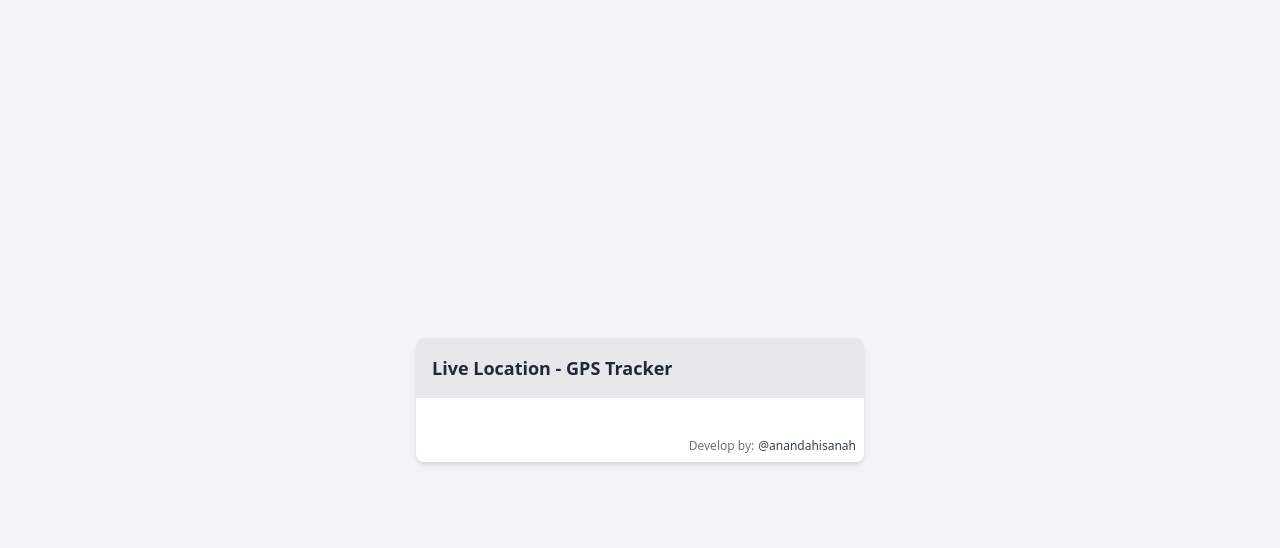
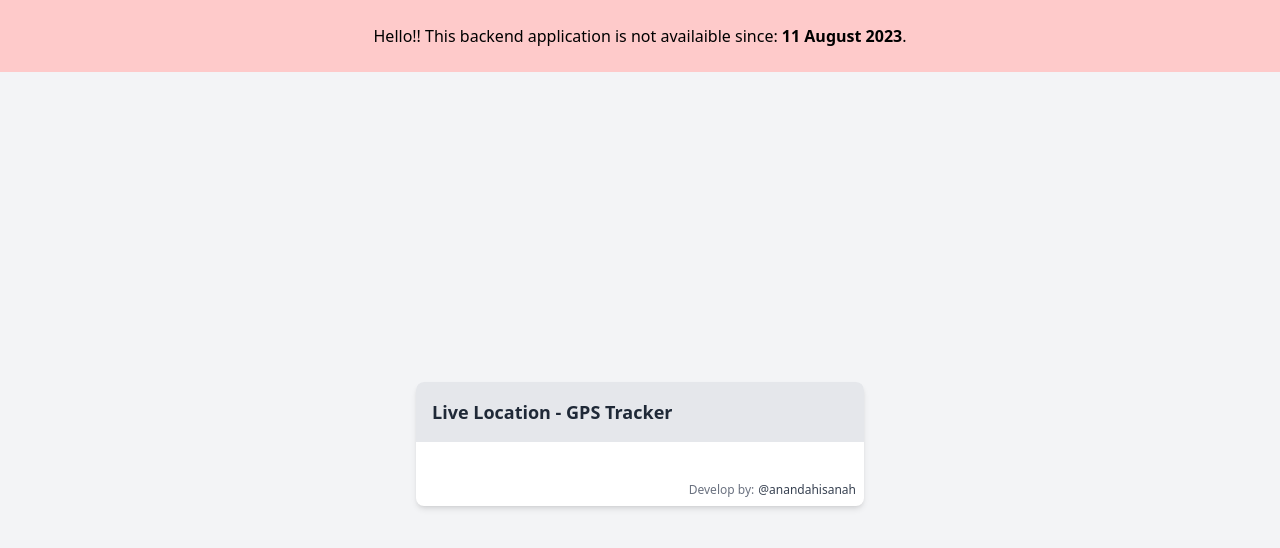
Before and after one commit to anandahisanah/frontend-iot-gps-tracker, a React (Create React App) app: page / in a window 1280 px wide. Shown: the top 548 px of the page. Built offline with nearby package versions, Linux system fonts and the light colour scheme; no server answers.

Commit message:
feat: alert

```diff
--- a/src/App.js
+++ b/src/App.js
@@ -21,6 +21,11 @@ export default function Home() {
   }, []);
 
   return (
+    <div className="flex flex-col h-screen bg-gray-100 gap-4">
+      {/* alert */}
+      <div className="bg-red-200 p-6 text-base text-center">
+        Hello!! This backend application is not availaible since: <b>11 August 2023</b>.
+      </div>
       <div className="flex justify-center items-center h-screen px-5 bg-gray-100">
         <div className="w-full max-w-md mx-auto bg-white rounded-lg shadow-md overflow-hidden">
           <div className="flex justify-between bg-gray-200 p-4">
@@ -71,6 +76,7 @@ export default function Home() {
           </p>
         </div>
       </div>
+    </div>
   );
 
 }
```
Also changed, not shown: 1 other file (tests, documents, lock files or other folders). Lines whose indentation alone changed are shown as unchanged.
